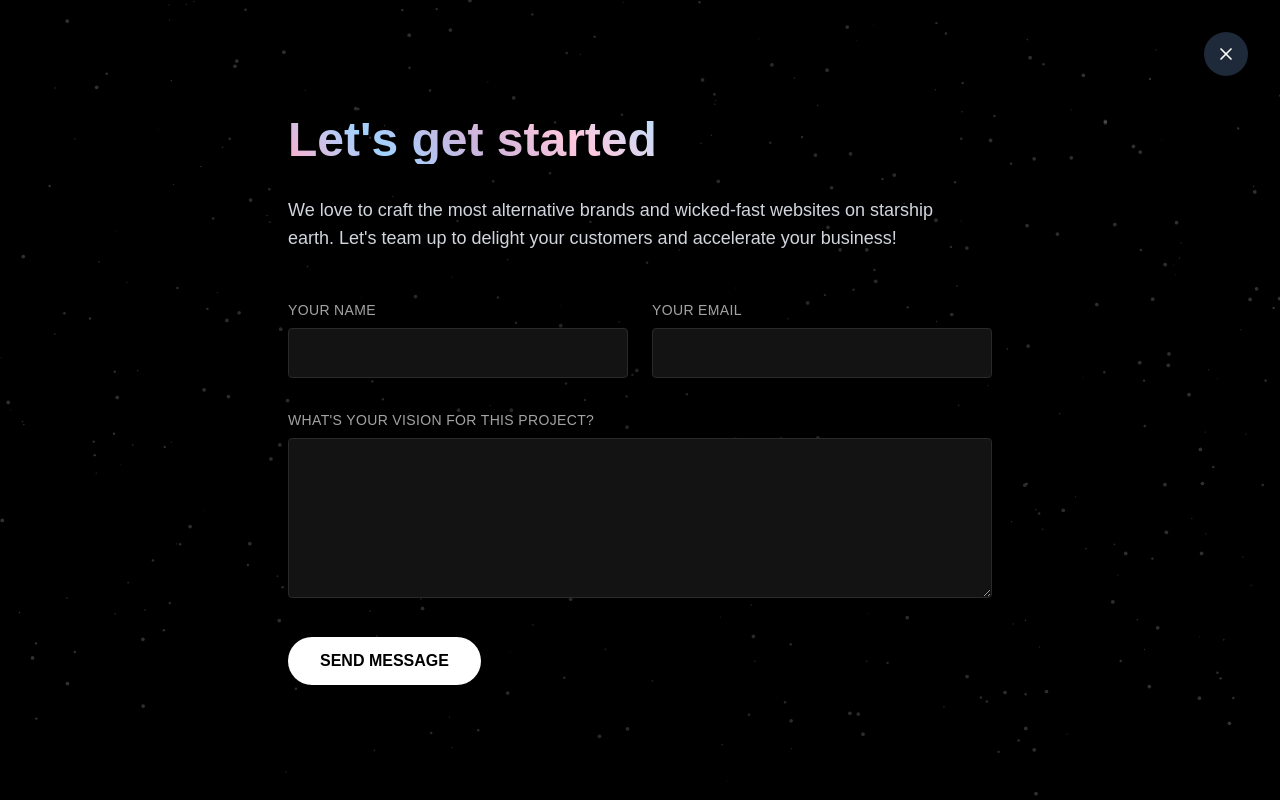
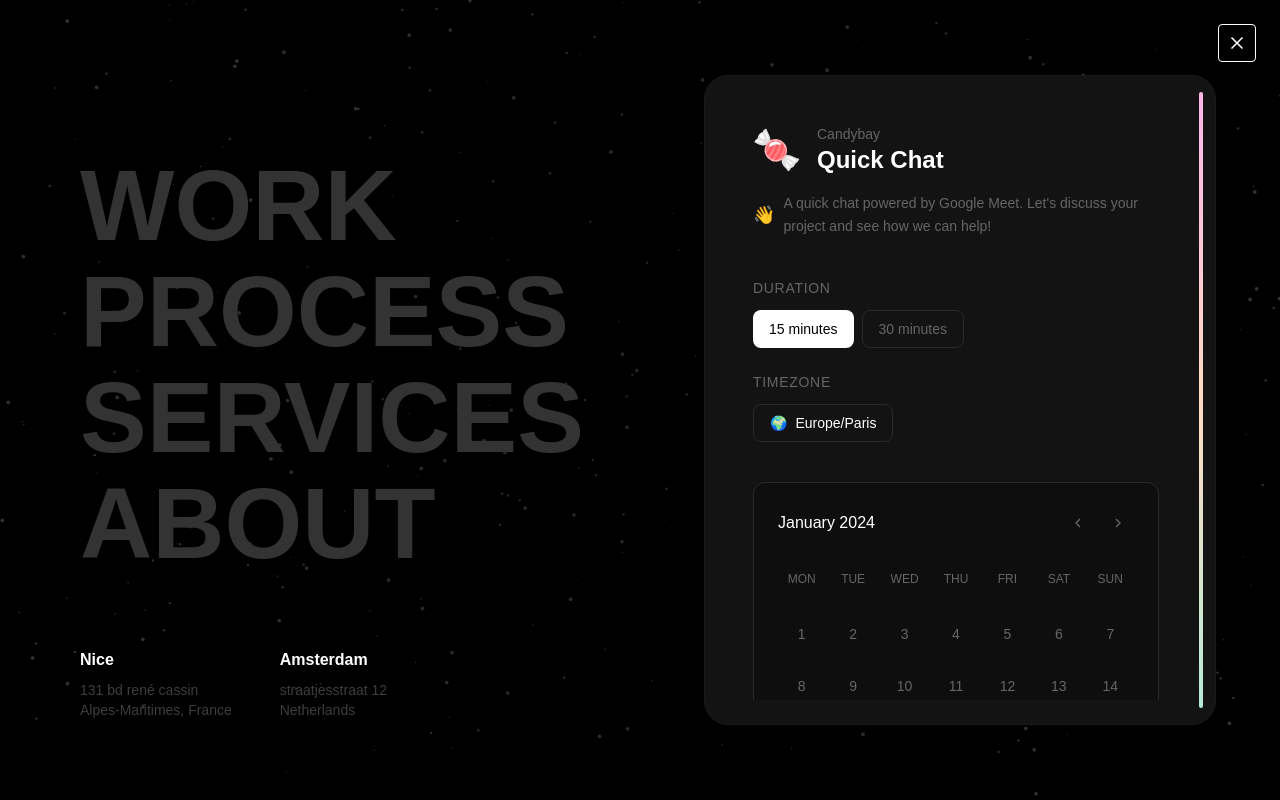
Before and after one commit to sertr4linee/candybay, a Next.js app in the folder client/: page / in a window 1280 px wide. Both pictures are taken after a click on the button "START". Built offline with nearby package versions, Linux system fonts and the light colour scheme.

Commit message:
modal one one

```diff
--- /dev/null
+++ b/client/src/components/GetStartedForm.tsx
@@ -0,0 +1,179 @@
+'use client'
+
+import { motion } from 'framer-motion'
+import { useState, useRef } from 'react'
+import Image from 'next/image'
+
+export default function GetStartedForm() {
+  const [duration, setDuration] = useState('15')
+  const [scrollProgress, setScrollProgress] = useState(0)
+  const scrollRef = useRef<HTMLDivElement>(null)
+
+  const handleScroll = () => {
+    if (scrollRef.current) {
+      const { scrollTop, scrollHeight, clientHeight } = scrollRef.current
+      const scrollPercentage = (scrollTop / (scrollHeight - clientHeight)) * 100
+      setScrollProgress(scrollPercentage)
+    }
+  }
+
+  return (
+    <div className="w-full max-w-lg mx-auto my-8">
+      <div className="bg-[#131313] rounded-3xl p-6 border border-[#1a1717] relative">
+        {/* Slider */}
+        <div className="absolute right-3 top-4 bottom-4 w-1 rounded-full bg-gradient-to-b from-[#FFB5E8] via-[#FFDAC1] to-[#B5EAD7]">
+          <motion.div
+            className="absolute w-full rounded-full bg-white"
+            style={{
+              height: '60px',
+              y: `calc(${scrollProgress}% - ${scrollProgress * 0.6}px)`
+            }}
+            animate={{ opacity: scrollProgress > 0 ? 1 : 0 }}
+            transition={{ type: "spring", stiffness: 300, damping: 30 }}
+          />
+        </div>
+
+        <div
+          ref={scrollRef}
+          onScroll={handleScroll}
+          className="bg-[#131313] rounded-2xl p-6 h-[600px] overflow-y-auto hide-scrollbar pr-8"
+          style={{
+            scrollbarWidth: 'none',
+            msOverflowStyle: 'none'
+          }}
+        >
+          <div className="space-y-10">
+            {/* En-tête */}
+            <div>
+              <div className="flex items-center gap-4 mb-4">
+                <div className="relative w-12 h-12 p-[2px]">
+                  <Image
+                    src="/candy.svg"
+                    alt="CandyCode"
+                    fill
+                    className="rounded-full object-cover"
+                  />
+                </div>
+                <div>
+                  <h2 className="text-[#666666] text-sm font-medium">Candybay</h2>
+                  <h3 className="text-2xl font-bold text-white">Quick Chat</h3>
+                </div>
+              </div>
+              <div className="flex items-center gap-2 text-[#666666] text-sm">
+                <span className="text-lg">👋</span>
+                <p className="leading-relaxed">
+                  A quick chat powered by Google Meet. Let&apos;s discuss your project and see how we can help!
+                </p>
+              </div>
+            </div>
+
+            {/* Durée et Timezone */}
+            <div className="space-y-6">
+              <div>
+                <h4 className="text-sm text-[#666666] mb-3 uppercase tracking-wider">Duration</h4>
+                <div className="flex gap-2">
+                  {['15', '30'].map((mins) => (
+                    <button
+                      key={mins}
+                      onClick={() => setDuration(mins)}
+                      className={`py-2 px-4 rounded-lg text-sm font-medium transition-all duration-200 ${
+                        duration === mins
+                          ? 'bg-white text-black'
+                          : 'text-[#666666] border border-[#2a2a2a] hover:border-white/20'
+                      }`}
+                    >
+                      {mins} minutes
+                    </button>
+                  ))}
+                </div>
+              </div>
+
+              <div>
+                <h4 className="text-sm text-[#666666] mb-3 uppercase tracking-wider">Timezone</h4>
+                <button className="flex items-center gap-2 text-white text-sm py-2 px-4 rounded-lg border border-[#2a2a2a] hover:border-white/20 transition-all duration-200">
+                  <span>🌍</span>
+                  <span>Europe/Paris</span>
+                </button>
+              </div>
+            </div>
+
+            {/* Calendrier */}
+            <div className="border border-[#2a2a2a] rounded-xl p-6 bg-[#0A0A0A]/50">
+              <div className="flex justify-between items-center mb-6">
+                <h4 className="text-white font-medium">January 2024</h4>
+                <div className="flex gap-2">
+                  <button className="p-2 rounded-lg hover:bg-[#1a1a1a] text-[#666666]">
+                    <svg width="16" height="16" viewBox="0 0 24 24" fill="none" stroke="currentColor" strokeWidth="2">
+                      <path d="M15 18l-6-6 6-6" />
+                    </svg>
+                  </button>
+                  <button className="p-2 rounded-lg hover:bg-[#1a1a1a] text-[#666666]">
+                    <svg width="16" height="16" viewBox="0 0 24 24" fill="none" stroke="currentColor" strokeWidth="2">
+                      <path d="M9 18l6-6-6-6" />
+                    </svg>
+                  </button>
+                </div>
+              </div>
+
+              <div className="grid grid-cols-7 gap-1 text-center mb-4">
+                {['MON', 'TUE', 'WED', 'THU', 'FRI', 'SAT', 'SUN'].map((day) => (
+                  <div key={day} className="text-[#666666] text-xs font-medium py-2">{day}</div>
+                ))}
+              </div>
+
+              <div className="grid grid-cols-7 gap-1">
+                {Array.from({ length: 31 }, (_, i) => (
+                  <button
+                    key={i}
+                    className="aspect-square flex items-center justify-center text-sm font-medium rounded-lg hover:bg-white hover:text-black text-[#666666] transition-all duration-200"
+                  >
+                    {i + 1}
+                  </button>
+                ))}
+              </div>
+            </div>
+
+            {/* Questions */}
+            <div className="space-y-6">
+              <div>
+                <label className="block text-sm font-medium bg-gradient-to-r from-[#AEC6CF] via-[#FFB5E8] to-[#B5EAD7] text-transparent bg-clip-text mb-3">
+                  WHAT&apos;S YOUR VISION FOR THIS PROJECT?
+                </label>
+                <textarea
+                  className="w-full bg-[#0A0A0A] border border-[#2a2a2a] rounded-xl px-4 py-3 text-white focus:outline-none focus:border-[#FFB5E8] h-32 resize-none text-sm"
+                  placeholder="Tell us about your project goals and expectations..."
+                ></textarea>
+              </div>
+
+              <div>
+                <label className="block text-sm font-medium bg-gradient-to-r from-[#AEC6CF] via-[#FFB5E8] to-[#B5EAD7] text-transparent bg-clip-text mb-3">
+                  WHERE DID YOU HEAR ABOUT US?
+                </label>
+                <input
+                  type="text"
+                  className="w-full bg-[#0A0A0A] border border-[#2a2a2a] rounded-xl px-4 py-3 text-white focus:outline-none focus:border-[#FFB5E8] text-sm"
+                  placeholder="e.g. Google, Twitter, Friend..."
+                />
+              </div>
+            </div>
+
+            {/* Bouton */}
+            <motion.button
+              className="flex items-center justify-center gap-2 w-full bg-gradient-to-r from-[#FFB5E8] to-[#B5EAD7] text-black font-bold py-4 px-8 rounded-xl hover:opacity-90 transition-all duration-200"
+              whileHover={{ scale: 1.02 }}
+              whileTap={{ scale: 0.98 }}
+            >
+              <svg width="20" height="20" viewBox="0 0 24 24" fill="none" stroke="currentColor" strokeWidth="2">
+                <rect x="3" y="4" width="18" height="18" rx="2" ry="2"></rect>
+                <line x1="16" y1="2" x2="16" y2="6"></line>
+                <line x1="8" y1="2" x2="8" y2="6"></line>
+                <line x1="3" y1="10" x2="21" y2="10"></line>
+              </svg>
+              Book consultation
+            </motion.button>
+          </div>
+        </div>
+      </div>
+    </div>
+  )
+}
--- a/client/src/components/Navbar.tsx
+++ b/client/src/components/Navbar.tsx
@@ -5,6 +5,7 @@ import Link from 'next/link'
 import { useState, useEffect } from 'react'
 import { motion, AnimatePresence } from 'framer-motion'
 import ParticleBackground from './ParticleBackground'
+import GetStartedForm from './GetStartedForm'
 
 export default function Navbar() {
   const [isHovering, setIsHovering] = useState(false);
@@ -66,26 +67,26 @@ export default function Navbar() {
   };
 
   // Animation pour les éléments du contenu de la modale
-  const contentVariants = {
-    hidden: { opacity: 0, y: 20 },
-    visible: (custom: number) => ({
-      opacity: 1,
-      y: 0,
-      transition: {
-        delay: custom * 0.1,
-        duration: 0.5,
-        ease: "easeOut"
-      }
-    }),
-    exit: (custom: number) => ({
-      opacity: 0,
-      y: 20,
-      transition: {
-        delay: 0.05 * custom,
-        duration: 0.3
-      }
-    })
-  };
+  // const contentVariants = {
+  //   hidden: { opacity: 0, y: 20 },
+  //   visible: (custom: number) => ({
+  //     opacity: 1,
+  //     y: 0,
+  //     transition: {
+  //       delay: custom * 0.1,
+  //       duration: 0.5,
+  //       ease: "easeOut"
+  //     }
+  //   }),
+  //   exit: (custom: number) => ({
+  //     opacity: 0,
+  //     y: 20,
+  //     transition: {
+  //       delay: 0.05 * custom,
+  //       duration: 0.3
+  //     }
+  //   })
+  // };
 
   return (
     <>
@@ -117,7 +118,7 @@ export default function Navbar() {
           <nav className="hidden lg:flex items-center space-x-4">
             <Link
               href="#work"
-              className={`transition-all px-3 py-1.5 rounded text-sm bg-[#131313] font-extrabold ${
+              className={`transition-all px-3 py-1.5 rounded text-sm bg-[#131313] font-extrabold hover:text-[#FFB5E8] transition-colors duration-300 ${
                 hoveredLink === 'work' ? 'text-white' : 'text-[#828282]'
               }`}
               onMouseEnter={() => setHoveredLink('work')}
@@ -127,7 +128,7 @@ export default function Navbar() {
             </Link>
             <Link
               href="#process"
-              className={`transition-all px-3 py-1.5 rounded text-sm bg-[#131313] font-extrabold ${
+              className={`transition-all px-3 py-1.5 rounded text-sm bg-[#131313] font-extrabold hover:text-[#AEC6CF] transition-colors duration-300 ${
                 hoveredLink === 'process' ? 'text-white' : 'text-[#828282]'
               }`}
               onMouseEnter={() => setHoveredLink('process')}
@@ -137,7 +138,7 @@ export default function Navbar() {
             </Link>
             <Link
               href="#services"
-              className={`transition-all px-3 py-1.5 rounded text-sm bg-[#131313] font-extrabold ${
+              className={`transition-all px-3 py-1.5 rounded text-sm bg-[#131313] font-extrabold hover:text-[#B5EAD7] transition-colors duration-300 ${
                 hoveredLink === 'services' ? 'text-white' : 'text-[#828282]'
               }`}
               onMouseEnter={() => setHoveredLink('services')}
@@ -147,7 +148,7 @@ export default function Navbar() {
             </Link>
             <Link
               href="#about"
-              className={`transition-all px-3 py-1.5 rounded text-sm bg-[#131313] font-extrabold ${
+              className={`transition-all px-3 py-1.5 rounded text-sm bg-[#131313] font-extrabold hover:text-[#C7CEEA] transition-colors duration-300 ${
                 hoveredLink === 'about' ? 'text-white' : 'text-[#828282]'
               }`}
               onMouseEnter={() => setHoveredLink('about')}
@@ -157,7 +158,7 @@ export default function Navbar() {
             </Link>
             <Link
               href="#contact"
-              className={`transition-all px-3 py-1.5 rounded text-sm bg-[#131313] font-extrabold ${
+              className={`transition-all px-3 py-1.5 rounded text-sm bg-[#131313] font-extrabold hover:text-[#FFDAC1] transition-colors duration-300 ${
                 hoveredLink === 'contact' ? 'text-white' : 'text-[#828282]'
               }`}
               onMouseEnter={() => setHoveredLink('contact')}
@@ -215,112 +216,97 @@ export default function Navbar() {
 
             {/* Contenu de la modale */}
             <motion.div
-              className="fixed inset-0 bg-[#000000] z-50 shadow-2xl flex flex-col overflow-hidden font-['Gabarito',_sans-serif]"
+              className="fixed inset-0 bg-[#000000] z-50 shadow-2xl flex overflow-hidden font-['Gabarito',_sans-serif]"
               variants={modalVariants}
               initial="hidden"
               animate="visible"
               exit="exit"
             >
-              {/* Arrière-plan avec particules */}
+              {/* Fond avec particules */}
               <div className="absolute inset-0 z-0">
                 <ParticleBackground />
               </div>
 
-              {/* Bouton de fermeture corrigé */}
-              <div className="absolute top-2 right-2 sm:top-4 sm:right-4 z-50 p-2 sm:p-4">
-                <button
-                  className="bg-gray-800 bg-opacity-70 hover:bg-gray-700 text-white p-2 sm:p-3 rounded-full"
-                  onClick={(e) => {
-                    e.stopPropagation();
-                    setIsModalOpen(false);
-                  }}
-                  aria-label="Close modal"
+              {/* Section gauche avec les liens */}
+              <div className="w-1/2 h-full flex flex-col p-20 relative z-10">
+                <motion.div
+                  className="space-y-4 mt-20"
+                  initial={{ opacity: 0, x: -20 }}
+                  animate={{ opacity: 1, x: 0 }}
+                  transition={{ duration: 0.6 }}
                 >
-                  <svg xmlns="http://www.w3.org/2000/svg" width="20" height="20" viewBox="0 0 24 24" fill="none" stroke="currentColor" strokeWidth="2" strokeLinecap="round" strokeLinejoin="round">
-                    <line x1="18" y1="6" x2="6" y2="18"></line>
-                    <line x1="6" y1="6" x2="18" y2="18"></line>
-                  </svg>
-                </button>
+                  <motion.h2
+                    className="text-[100px] font-black text-[#333333] leading-[0.9] cursor-pointer"
+                    whileHover={{
+                      color: '#FFB5E8',
+                      scale: 1.02,
+                      transition: { duration: 0.3 }
+                    }}
+                  >
+                    WORK
+                  </motion.h2>
+                  <motion.h2
+                    className="text-[100px] font-black text-[#333333] leading-[0.9] cursor-pointer"
+                    whileHover={{
+                      color: '#C7CEEA',
+                      scale: 1.02,
+                      transition: { duration: 0.3 }
+                    }}
+                  >
+                    PROCESS
+                  </motion.h2>
+                  <motion.h2
+                    className="text-[100px] font-black text-[#333333] leading-[0.9] cursor-pointer"
+                    whileHover={{
+                      color: '#B5EAD7',
+                      scale: 1.02,
+                      transition: { duration: 0.3 }
+                    }}
+                  >
+                    SERVICES
+                  </motion.h2>
+                  <motion.h2
+                    className="text-[100px] font-black text-[#333333] leading-[0.9] cursor-pointer"
+                    whileHover={{
+                      color: '#FFDAC1',
+                      scale: 1.02,
+                      transition: { duration: 0.3 }
+                    }}
+                  >
+                    ABOUT
+                  </motion.h2>
+                </motion.div>
+
+                {/* Adresses en bas */}
+                <div className="absolute bottom-20 left-20 text-[#666666] flex space-x-12">
+                  <div>
+                    <h3 className="font-bold text-extrabold mb-2 text-white">Nice</h3>
+                    <p className="text-sm opacity-60">131 bd rené cassin</p>
+                    <p className="text-sm opacity-60">Alpes-Maritimes, France</p>
+                  </div>
+                  <div>
+                    <h3 className="font-bold text-extrabold mb-2 text-white">Amsterdam</h3>
+                    <p className="text-sm opacity-60">straatjesstraat 12</p>
+                    <p className="text-sm opacity-60">Netherlands</p>
+                  </div>
+                </div>
               </div>
 
-              {/* Contenu centré */}
-              <div className="flex-1 flex items-center justify-center relative z-10 p-4">
-                <div className="max-w-3xl w-full px-4 sm:px-6 md:px-8 py-6 sm:py-8 md:py-12">
-                  {/* Titre avec dégradé */}
-                  <motion.h2
-                    className="text-3xl sm:text-4xl md:text-5xl font-bold gradient-text mb-4 sm:mb-6 md:mb-8"
-                    variants={contentVariants}
-                    initial="hidden"
-                    animate="visible"
-                    exit="exit"
-                    custom={1}
-                  >
-                    Let&apos;s get started
-                  </motion.h2>
+              {/* Section droite avec le formulaire */}
+              <div className="w-1/2 h-full flex items-center justify-center relative z-10 ">
+                <GetStartedForm />
+              </div>
 
-                  {/* Description */}
-                  <motion.p
-                    className="text-gray-300 text-base sm:text-lg mb-6 sm:mb-8 md:mb-12 max-w-2xl"
-                    variants={contentVariants}
-                    initial="hidden"
-                    animate="visible"
-                    exit="exit"
-                    custom={2}
-                  >
-                    We love to craft the most alternative brands and wicked-fast websites on starship earth. Let&apos;s team up to delight your customers and accelerate your business!
-                  </motion.p>
-
-                  {/* Formulaire */}
-                  <motion.div
-                    className="flex flex-col space-y-4 sm:space-y-6 md:space-y-8"
-                    variants={contentVariants}
-                    initial="hidden"
-                    animate="visible"
-                    exit="exit"
-                    custom={3}
-                  >
-                    <div className="grid grid-cols-1 md:grid-cols-2 gap-4 md:gap-6">
-                      <div>
-                        <label className="block text-xs sm:text-sm uppercase tracking-wide text-[#a3a3a3] mb-1 sm:mb-2">
-                          YOUR NAME
-                        </label>
-                        <input
-                          type="text"
-                          className="w-full bg-[#131313] bg-opacity-80 border border-[#2a2a2a] rounded px-3 py-2 sm:px-4 sm:py-3 text-white focus:outline-none focus:border-[#FFAFCC]"
-                        />
-                      </div>
-                      <div>
-                        <label className="block text-xs sm:text-sm uppercase tracking-wide text-[#a3a3a3] mb-1 sm:mb-2">
-                          YOUR EMAIL
-                        </label>
-                        <input
-                          type="email"
-                          className="w-full bg-[#131313] bg-opacity-80 border border-[#2a2a2a] rounded px-3 py-2 sm:px-4 sm:py-3 text-white focus:outline-none focus:border-[#A2D2FF]"
-                        />
-                      </div>
-                    </div>
-
-                    <div>
-                      <label className="block text-xs sm:text-sm uppercase tracking-wide text-[#a3a3a3] mb-1 sm:mb-2">
-                        WHAT&apos;S YOUR VISION FOR THIS PROJECT?
-                      </label>
-                      <textarea
-                        className="w-full bg-[#131313] bg-opacity-80 border border-[#2a2a2a] rounded px-3 py-2 sm:px-4 sm:py-3 text-white h-24 sm:h-32 md:h-40 focus:outline-none focus:border-[#CDB4DB]"
-                      ></textarea>
-                    </div>
-
-                    <div>
-                      <motion.button
-                        className="bg-white text-black font-black py-2 px-4 sm:py-3 sm:px-6 md:px-8 rounded-full hover:opacity-90 transition-opacity text-sm sm:text-base"
-                        whileHover={{ scale: 1.03 }}
-                        whileTap={{ scale: 0.97 }}
-                      >
-                        SEND MESSAGE
-                      </motion.button>
-                    </div>
-                  </motion.div>
-                </div>
-              </div>
+              {/* Bouton de fermeture */}
+              <button
+                className="absolute top-6 right-6 text-white p-2 rounded-sm z-20 hover:opacity-70 transition-opacity border border-white"
+                onClick={() => setIsModalOpen(false)}
+              >
+                <svg width="20" height="20" viewBox="0 0 24 24" fill="none" stroke="currentColor" strokeWidth="2" strokeLinecap="round" strokeLinejoin="round">
+                  <line x1="18" y1="6" x2="6" y2="18"></line>
+                  <line x1="6" y1="6" x2="18" y2="18"></line>
+                </svg>
+              </button>
             </motion.div>
           </>
         )}
```
Also changed, not shown: client/public/candy.svg (added).
